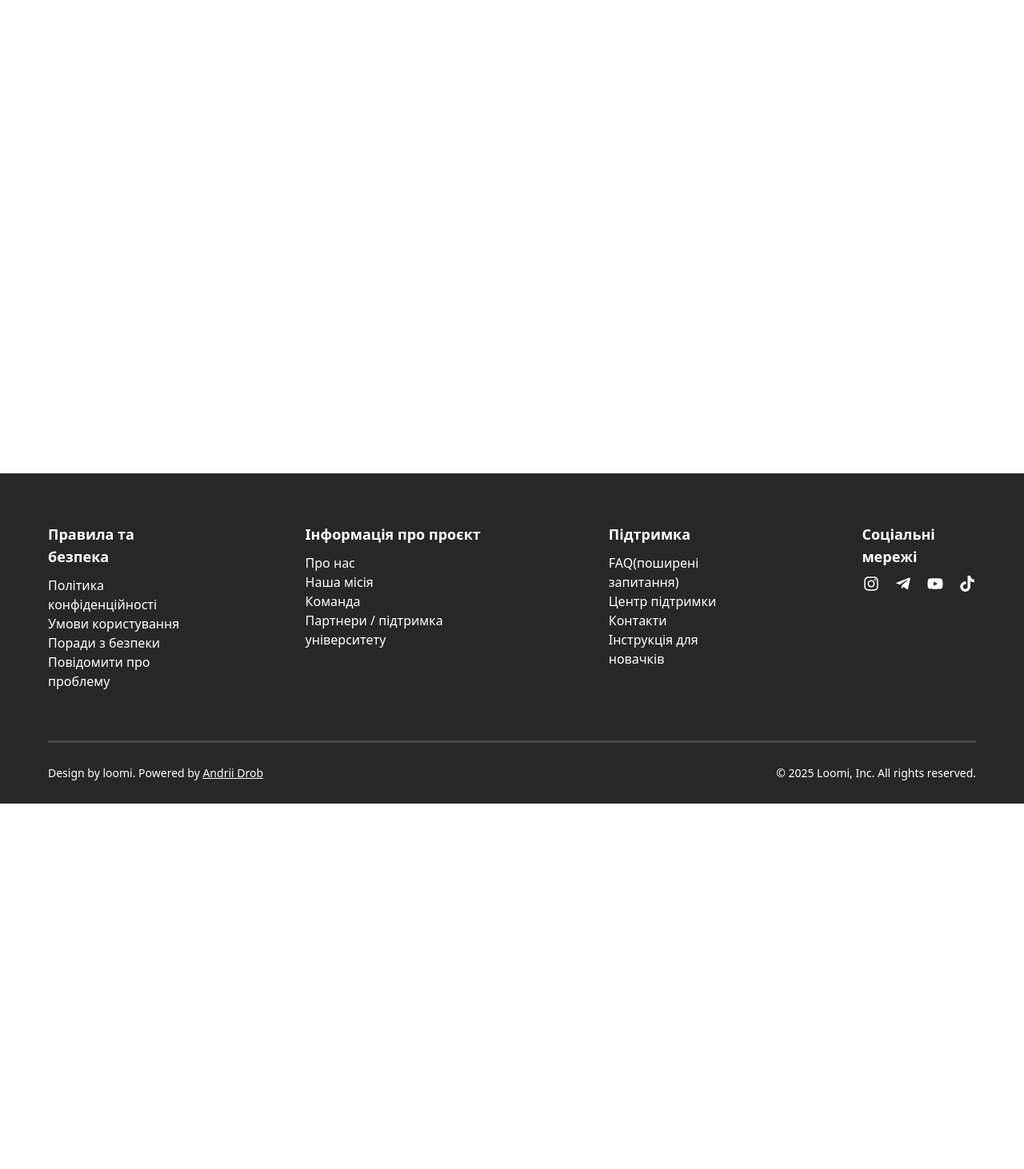
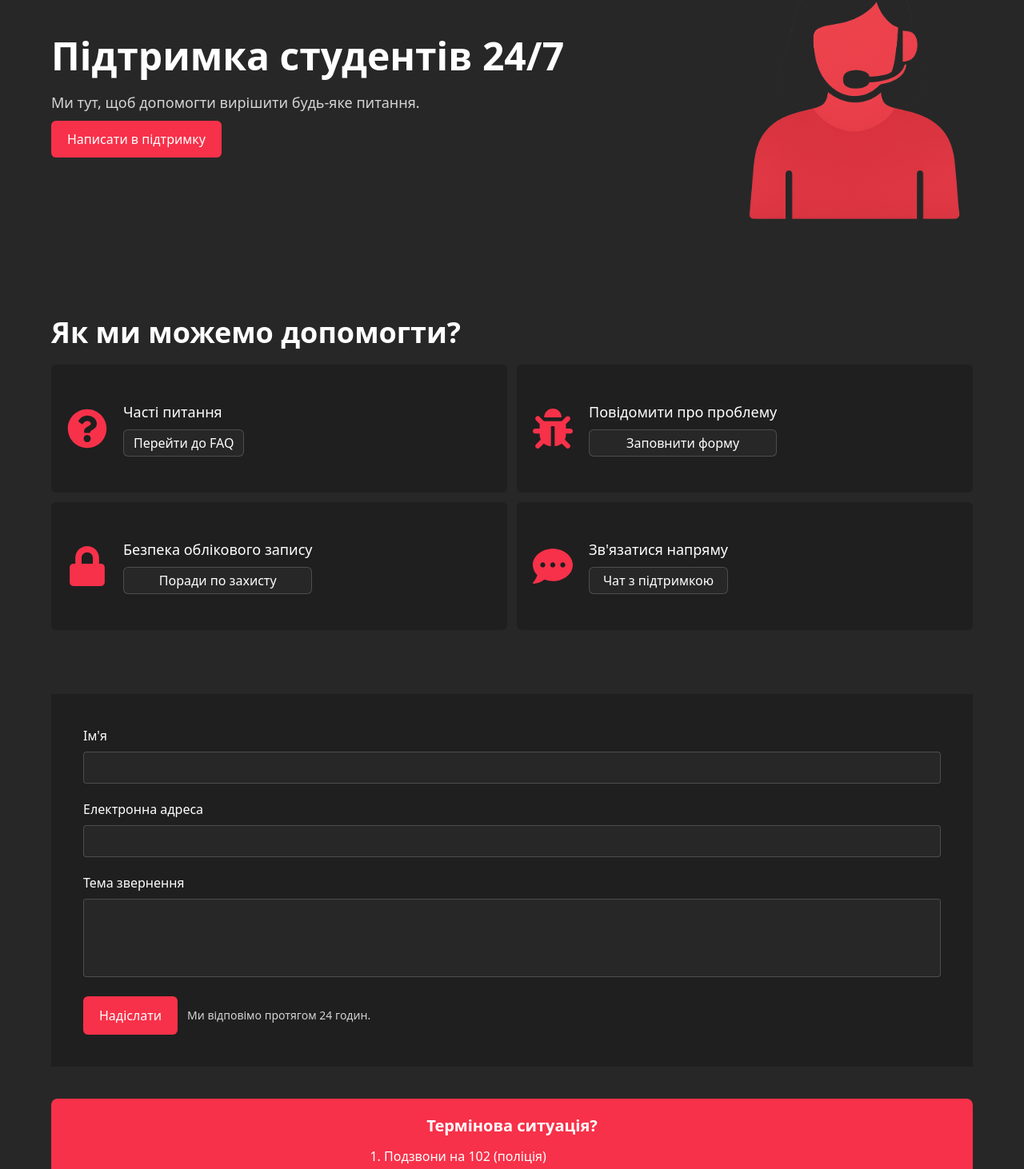
Before and after one commit to r1nozaki/loomi, a React (Vite) app: page /support in a window 1280 px wide. Shown: the part 208-1670 px from the top of the page at 80% size. Before the commit the page ends 1213 px from the top, so only its background shows below. Built offline with nearby package versions, Linux system fonts and the light colour scheme.

Commit message:
Added Support Page

```diff
--- a/src/components/Hero/HeroSection.jsx
+++ b/src/components/Hero/HeroSection.jsx
@@ -27,7 +27,7 @@ const HeroSection = () => {
       }}
     >
       <div className='w-full min-h-screen bg-black/25 flex flex-col justify-center items-center text-black'>
-        <h1 className='text-white text-2xl lg:text-[60px] font-bold '>
+        <h1 className='text-white text-2xl lg:text-6xl font-bold '>
           Нові знайомства — нові емоції
         </h1>
         <div className='w-65 mt-4'>
--- a/src/components/ReportProblem/ReportProblemForm.jsx
+++ b/src/components/ReportProblem/ReportProblemForm.jsx
@@ -17,7 +17,7 @@ const schema = yup.object().shape({
     .email('Введіть коректну електронну адресу'),
   problem: yup
     .string()
-    .required("Поле ' Проблема  є обов'язковим")
+    .required("Поле ' Проблема '  є обов'язковим")
     .min(10, 'Опишіть проблему детальніше (мінімум 10 символів)')
     .max(1500, 'Скоротіть опис — дозволено до 1500 символів'),
 });
--- /dev/null
+++ b/src/components/Support/SupportCard.jsx
@@ -0,0 +1,21 @@
+import { Link } from 'react-router';
+
+const SupportCard = ({ icon, title, link, btnText, target }) => {
+  return (
+    <div className='w-full max-w-3xl h-40 bg-black/20 flex items-center gap-5 p-5 rounded-md'>
+      {icon}
+      <div className='flex flex-col gap-2'>
+        <h2 className='text-white text-lg'>{title}</h2>
+        <Link
+          to={link}
+          target={target}
+          className='border-1 border-gray-200/20 rounded-md text-center text-white py-1 px-3 bg-[#272727] hover:bg-black'
+        >
+          {btnText}
+        </Link>
+      </div>
+    </div>
+  );
+};
+
+export default SupportCard;
--- /dev/null
+++ b/src/components/Support/SupportContent.jsx
@@ -0,0 +1,75 @@
+import { Link } from 'react-router';
+import supportContent from '../../data/SupportCardContent';
+import supportPeople from '../../assets/supportPeople.png';
+import SupportCard from './SupportCard';
+import SupportForm from './SupportForm';
+
+const SupportContent = () => {
+  return (
+    <div className='w-full md:max-w-6xl mb-10'>
+      <div className='flex flex-col md:flex-row items-center mb-0 md:mb-10 lg:mb-20'>
+        <div className='w-full'>
+          <h2 className='text-white text-2xl md:text-5xl text-center md:text-left font-bold mb-5'>
+            Підтримка студентів 24/7
+          </h2>
+          <p className='text-white/80 text-base text-center md:text-left md:text-lg mb-5'>
+            Ми тут, щоб допомогти вирішити будь-яке питання.
+          </p>
+          <Link
+            to='https://t.me/r1nozaki'
+            target='_blank'
+            className='text-white bg-[#F73149] py-3 px-5 rounded-md hover:bg-[#D62B40] text-center block  md:inline'
+          >
+            Написати в підтримку
+          </Link>
+        </div>
+        <div className='w-70 h-70 md:w-100 md:h-100'>
+          <img
+            src={supportPeople}
+            alt='support'
+            className='w-full h-full object-cover'
+          />
+        </div>
+      </div>
+      <div className='w-full mb-10 lg:mb-20'>
+        <h3 className='text-white mb-5 text-xl md:text-4xl font-semibold text-center md:text-left'>
+          Як ми можемо допомогти?
+        </h3>
+        <div className='grid grid-cols-1 md:grid-cols-2 gap-3'>
+          {supportContent.map(({ icon, title, link, btnText, target }) => (
+            <SupportCard
+              key={title}
+              icon={icon}
+              title={title}
+              link={link}
+              btnText={btnText}
+              target={target}
+            />
+          ))}
+        </div>
+      </div>
+      <div className='w-full mb-10'>
+        <SupportForm />
+      </div>
+      <div className='w-full bg-[#F73149] rounded-lg p-5 text-center h-62'>
+        <h3 className='text-white text-xl font-bold mb-3'>
+          Термінова ситуація?
+        </h3>
+        <ol className='text-white text-base list-decimal w-80 mx-auto text-left '>
+          <li>Подзвони на 102 (поліція)</li>
+          <li>Подзвонити друзям чи родичам</li>
+          <li>Повідом про користувача модераторам</li>
+        </ol>
+        <Link
+          to='https://t.me/r1nozaki'
+          target='_blank'
+          className='text-black  bg-white rounded-2xl p-4 block mt-5 w-70 mx-auto hover:border hover:border-black'
+        >
+          Зв'язатися з нами
+        </Link>
+      </div>
+    </div>
+  );
+};
+
+export default SupportContent;
--- /dev/null
+++ b/src/components/Support/SupportForm.jsx
@@ -0,0 +1,114 @@
+import { useState } from 'react';
+import { useForm } from 'react-hook-form';
+import { yupResolver } from '@hookform/resolvers/yup';
+import * as yup from 'yup';
+import emailjs from '@emailjs/browser';
+import { ClipLoader } from 'react-spinners';
+
+const schema = yup.object().shape({
+  name: yup
+    .string()
+    .required("Поле ' Ім'я ' є обов'язковим")
+    .min(2, 'Мінімальна довжина імені — 2 символи'),
+  email: yup
+    .string()
+    .required("Поле ' Електронна адреса ' є обов'язковим")
+    .email('Введіть коректну електронну адресу'),
+  topic: yup
+    .string()
+    .required("Поле ' Тема звернення '  є обов'язковим")
+    .min(10, 'Опишіть проблему детальніше (мінімум 10 символів)')
+    .max(1500, 'Скоротіть опис — дозволено до 1500 символів'),
+});
+const SupportForm = () => {
+  const [isSending, setIsSending] = useState(false);
+
+  const {
+    register,
+    handleSubmit,
+    reset,
+    formState: { errors },
+  } = useForm({ resolver: yupResolver(schema), mode: 'onBlur' });
+
+  const onSubmit = data => {
+    setIsSending(true);
+
+    emailjs
+      .send(
+        'service_i5joimm',
+        'template_hyy7fbc',
+        {
+          name: data.name,
+          email: data.email,
+          topic: data.topic,
+        },
+        'PskL4GEQ6kMNnIPsp'
+      )
+      .then(() => {
+        reset();
+      })
+      .catch(err => {
+        console.error('Помилка при відправці:', err);
+      })
+      .finally(() => setIsSending(false));
+  };
+
+  return (
+    <form
+      onSubmit={handleSubmit(onSubmit)}
+      className='w-full bg-black/20 p-10 text-white'
+    >
+      <div className='flex flex-col mb-5'>
+        <label htmlFor='name' className='text-white mb-2'>
+          Ім'я
+        </label>
+        <input
+          {...register('name')}
+          className='w-full h-10 border border-gray-200/20 pl-2 bg-[#272727]  rounded focus:outline-none focus:border-2'
+        />
+        {errors.name && (
+          <p className='text-red-500 text-sm'>{errors.name.message}</p>
+        )}
+      </div>
+      <div className='flex flex-col mb-5'>
+        <label htmlFor='email' className='text-white mb-2'>
+          Електронна адреса
+        </label>
+        <input
+          {...register('email')}
+          className='w-full h-10 border border-gray-200/20 pl-2 bg-[#272727]  rounded focus:outline-none focus:border-2'
+        />
+        {errors.email && (
+          <p className='text-red-500 text-sm'>{errors.email.message}</p>
+        )}
+      </div>
+      <div className='flex flex-col mb-5'>
+        <label htmlFor='topic' className='text-white mb-2'>
+          Тема звернення
+        </label>
+        <textarea
+          rows={4}
+          {...register('topic')}
+          className='w-full  border border-gray-200/20 pl-2 bg-[#272727]  rounded focus:outline-none focus:border-2 resize-none'
+        />
+        {errors.topic && (
+          <p className='text-red-500 text-sm'>{errors.topic.message}</p>
+        )}
+      </div>
+      <div className='flex items-center gap-3 mt-6'>
+        <button
+          type='sumbit'
+          disabled={isSending}
+          className='py-3 px-5 text-white bg-[#F73149] rounded-md hover:bg-[#D62B40] hover:cursor-pointer'
+        >
+          {isSending ? <ClipLoader size={30} color='#ffffff' /> : 'Надіслати'}
+        </button>
+        <span className='text-white/80 text-sm'>
+          Ми відповімо протягом 24 годин.
+        </span>
+      </div>
+    </form>
+  );
+};
+
+export default SupportForm;
--- /dev/null
+++ b/src/components/Support/SupportSection.jsx
@@ -0,0 +1,11 @@
+import SupportContent from './SupportContent';
+
+const SupportSection = () => {
+  return (
+    <section className='w-full min-h-screen bg-[#272727] py-16 px-6 flex justify-center'>
+      <SupportContent />
+    </section>
+  );
+};
+
+export default SupportSection;
--- a/src/components/TipsSafety/TipsSafetyContent.jsx
+++ b/src/components/TipsSafety/TipsSafetyContent.jsx
@@ -28,7 +28,7 @@ const TipsSafetyContent = () => {
           <TipsCard key={tip} icon={icon} tip={tip} />
         ))}
       </div>
-      <div className='w-full bg-[#F73149] rounded-lg p-5 text-center h-58'>
+      <div className='w-full bg-[#F73149] rounded-lg p-5 text-center h-62 md:h-58'>
         <h3 className='text-white text-xl font-bold mb-3'>
           Що робити у випадку проблеми
         </h3>
--- /dev/null
+++ b/src/data/SupportCardContent.jsx
@@ -0,0 +1,34 @@
+import { FaQuestionCircle, FaBug, FaLock, FaCommentDots } from 'react-icons/fa';
+
+const supportContent = [
+  {
+    icon: <FaQuestionCircle size={50} color='#F73149' />,
+    title: 'Часті питання',
+    link: '/faq',
+    btnText: 'Перейти до FAQ',
+    target: '_self',
+  },
+  {
+    icon: <FaBug size={50} color='#F73149' />,
+    title: 'Повідомити про проблему',
+    link: '/problem',
+    btnText: 'Заповнити форму',
+    target: '_self',
+  },
+  {
+    icon: <FaLock size={50} color='#F73149' />,
+    title: 'Безпека облікового запису',
+    link: '/safety',
+    btnText: 'Поради по захисту',
+    target: '_self',
+  },
+  {
+    icon: <FaCommentDots size={50} color='#F73149' />,
+    title: "Зв'язатися напряму",
+    link: 'https://t.me/r1nozaki',
+    btnText: 'Чат з підтримкою',
+    target: '_blank',
+  },
+];
+
+export default supportContent;
--- /dev/null
+++ b/src/pages/SupportPage.jsx
@@ -0,0 +1,7 @@
+import SupportSection from '../components/Support/SupportSection';
+
+const SupportPage = () => {
+  return <SupportSection />;
+};
+
+export default SupportPage;
--- a/src/router.jsx
+++ b/src/router.jsx
@@ -25,7 +25,7 @@ const SafetyPage = lazy(() => import('./pages/TipsSafetyPage'));
 const PolicyPage = lazy(() => import('./pages/PrivacyPolicyPage'));
 const TermsPage = lazy(() => import('./pages/TermsConditionsPage'));
 const ReportProblemPage = lazy(() => import('./pages/ReportProblemPage'));
-
+const SupportPage = lazy(() => import('./pages/SupportPage'));
 export const router = createBrowserRouter([
   {
     element: <AppLayout />,
@@ -36,6 +36,7 @@ export const router = createBrowserRouter([
       { path: ROUTER_PATHS.PROBLEM, element: <ReportProblemPage /> },
       { path: ROUTER_PATHS.POLICY, element: <PolicyPage /> },
       { path: ROUTER_PATHS.TERMS, element: <TermsPage /> },
+      { path: ROUTER_PATHS.SUPPORT, element: <SupportPage /> },
       { path: '*', element: '' },
     ],
   },
```
Also changed, not shown: src/assets/supportPeople.png (added).
